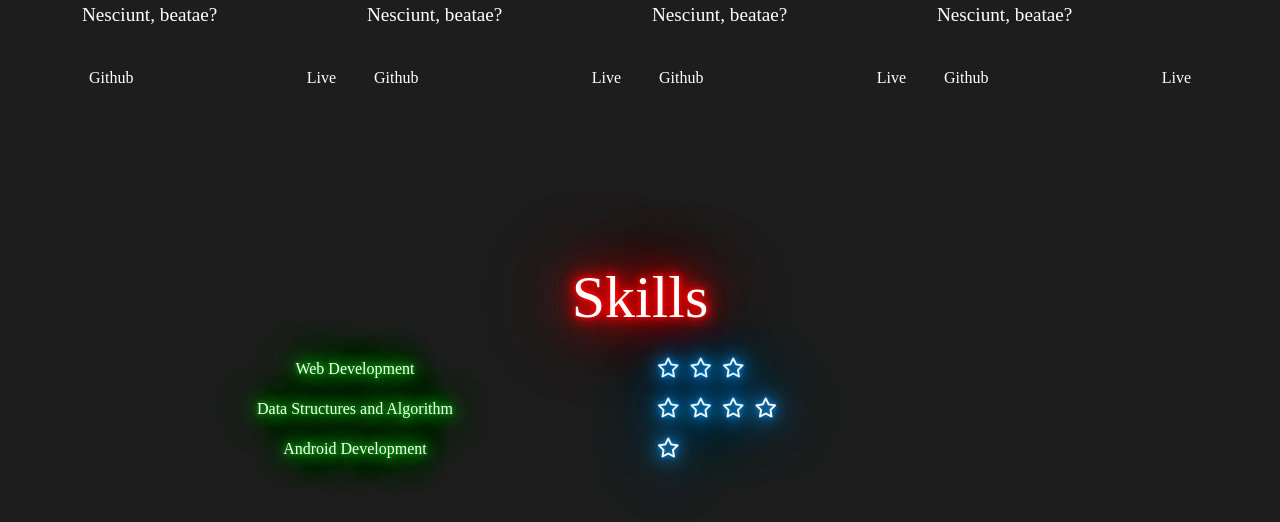
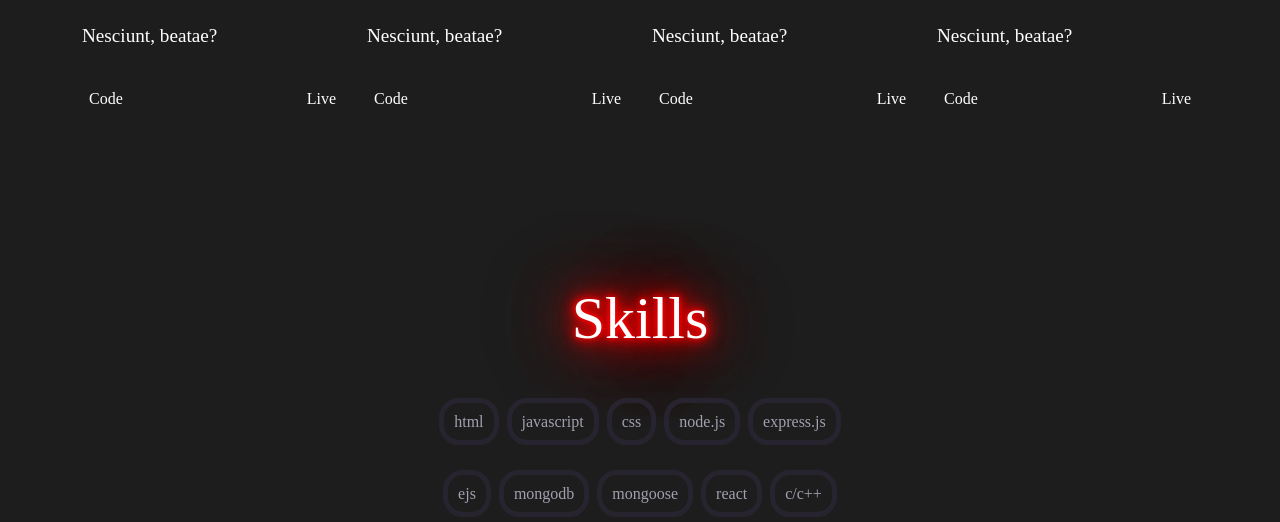
Before and after one commit to Sanchitagarwal7/portfolio_react, a React (Create React App) app: page / in a window 1280 px wide. Shown: the part 2275-2797 px from the top of the page. Built offline with nearby package versions, Linux system fonts and the light colour scheme; a web font is replaced by a local one.

Commit message:
made some improvemnets

```diff
--- a/public/styles.css
+++ b/public/styles.css
@@ -405,24 +405,31 @@ Button {
 
                                                                 /* SKILLS */
 
-#skill-heading-size{
+#skill-heading{
   text-align: center;
 }
 
 .skill-align-center {
   text-align: center;
+  justify-content: center;
 }
 
 .skill-name {
-  text-shadow: 0 0 5px #03D101, 0 0 15px #03D101, 0 0 20px #03D101, 0 0 40px #03D101, 0 0 60px #03D101, 0 0 80px #03D101, 0 0 98px #03D101;
+  color: #a1a1af;
+  padding: 10px;
+  box-sizing: border-box;
+  border: 5px solid #28242F;
+  border-radius: 20px;
 }
 
-.star i {
-  padding: 5px;
-  text-shadow: 0 0 5px #1097F5, 0 0 15px #1097F5, 0 0 20px #1097F5, 0 0 40px #1097F5, 0 0 60px #1097F5, 0 0 80px #1097F5, 0 0 98px #1097F5;
+.skill-name:hover{
+  transform: scale(1.2);
+  background: linear-gradient(to right, #ff8a00, #da1b60);
+  -webkit-background-clip: text;
+  -webkit-text-fill-color: transparent;
 }
 
-
+                                                          /* FOOTER */
 #thanks {
   text-align: center;
   font-size: 75px;
--- a/src/App.js
+++ b/src/App.js
@@ -1,5 +1,5 @@
 import React from "react";
-import Navbar from "./components/Navbar";
+// import Navbar from "./components/Navbar";
 import Home from "./components/Home";
 import About from "./components/About";
 import Projects from "./components/Projects";
@@ -9,7 +9,7 @@ import Thankyou from "./components/Thankyou";
 function App() {
   return (
     <>
-    <Navbar/>
+    {/* <Navbar/> */}
     <Home/>
     <About/>
     <Projects/>
--- a/src/components/Cards.js
+++ b/src/components/Cards.js
@@ -14,7 +14,7 @@ const Cards = (props) => {
           <div className="d-flex justify-content-between proj_link">
             <span>
               <a className="git-link card-link" href="/">
-                Github
+                Code
               </a>
             </span>
             <span>
--- a/src/components/Home.js
+++ b/src/components/Home.js
@@ -7,7 +7,7 @@ const Home = () => {
   return (
     <div>
     <section id='banner' className='my-5'>
-    <Container style={{marginTop: "10vh"}}>
+    <Container style={{marginTop: "20vh"}}>
         <Row>
             <Col xs={12} md={6} xl={7}>
             <h6 className='text-shadow-red-blink'>Hello There!</h6>
--- a/src/components/Skills.js
+++ b/src/components/Skills.js
@@ -7,41 +7,27 @@ const Skills = () => {
     <Container>
         <Row style={{marginTop: "20vh"}}>
             <Col>
-                <h1 id="skill-heading-size" className="text-shadow-red-blink my-name-style center-60px">Skills</h1>
+                <h1 id="skill-heading" className="text-shadow-red-blink my-name-style center-60px">Skills</h1>
             </Col>
         </Row>
-        <Row sm={1} md={2} className="my-3">
-            <Col className="skill-name skill-align-center">
-                Web Development
-            </Col>
-            <Col className="star">
-            <i class="fa-regular fa-star fa-lg"></i>
-            <i class="fa-regular fa-star fa-lg"></i>
-            <i class="fa-regular fa-star fa-lg"></i>
+        <Row className="my-5">
+            <Col className="skill-align-center">
+                <span className="skill-name mx-1">html</span>
+                <span className="skill-name mx-1">javascript</span>
+                <span className="skill-name mx-1">css</span>
+                <span className="skill-name mx-1">node.js</span>
+                <span className="skill-name mx-1">express.js</span>
             </Col>
         </Row>
-
-        <Row sm={1} md={2} className="my-3">
-            <Col className="skill-name skill-align-center">
-                Data Structures and Algorithm
-            </Col>
-            <Col className="star">
-            <i class="fa-regular fa-star fa-lg"></i>
-            <i class="fa-regular fa-star fa-lg"></i>
-            <i class="fa-regular fa-star fa-lg"></i>
-            <i class="fa-regular fa-star fa-lg"></i>
+        <Row>
+            <Col className="skill-align-center">
+                <span className="skill-name mx-1">ejs</span>
+                <span className="skill-name mx-1">mongodb</span>
+                <span className="skill-name mx-1">mongoose</span>
+                <span className="skill-name mx-1">react</span>
+                <span className="skill-name mx-1">c/c++</span>
             </Col>
         </Row>
-
-        <Row sm={1} md={2} className="my-3" >
-            <Col className="skill-name skill-align-center">
-                Android Development
-            </Col>
-            <Col className="star">
-            <i class="fa-regular fa-star fa-lg"></i>
-            </Col>
-        </Row>
-
     </Container>
     </>
   );
```
